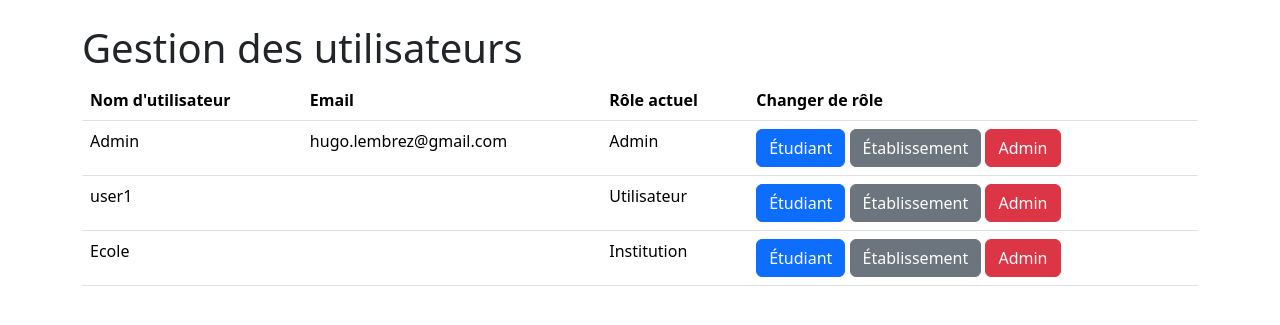
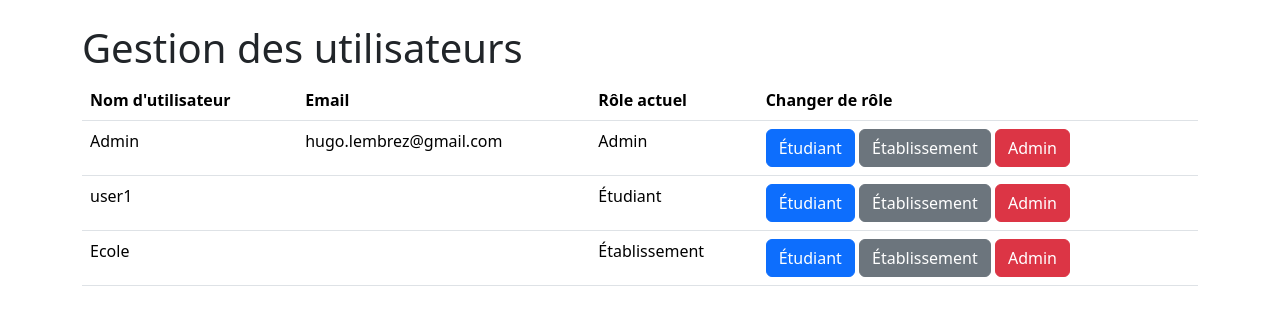
Before and after one commit to aZor9/Django-SN2, a Django app: page /admin_manage-users/ in a window 1280 px wide. Shown: the part 56-381 px from the top of the page. Run offline with Django 5.2, Linux system fonts and the light colour scheme; a user stored in the database is signed in; data comes from the database, SQL or seed files in the repository; both versions use the stored data as it was after the commit.

Commit message:
correctif nom

```diff
--- a/Django/Parcoursup/templates/manage_users.html
+++ b/Django/Parcoursup/templates/manage_users.html
@@ -20,9 +20,9 @@
         {% if user.is_superuser %}
         Admin
         {% elif user.is_staff %}
-            Institution
+        Établissement
         {% else %}
-            Utilisateur
+        Étudiant
         {% endif %}
       </td>
       <td>
```
Also changed, not shown: Django/Parcoursup/templates/login.html (+8 -5 lines), Django/db.sqlite3. Lines whose indentation alone changed are shown as unchanged.
